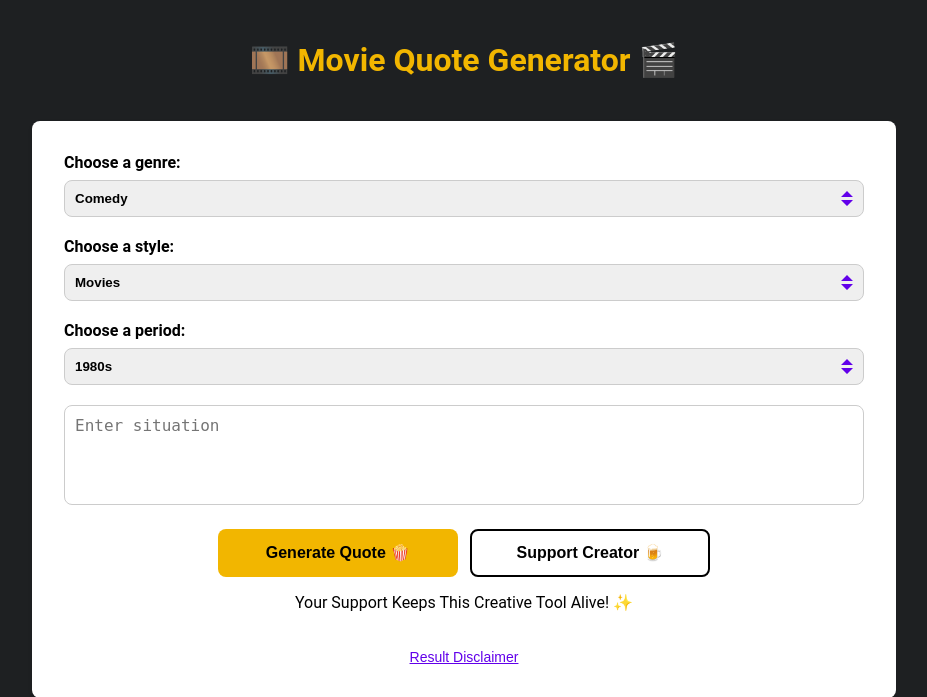
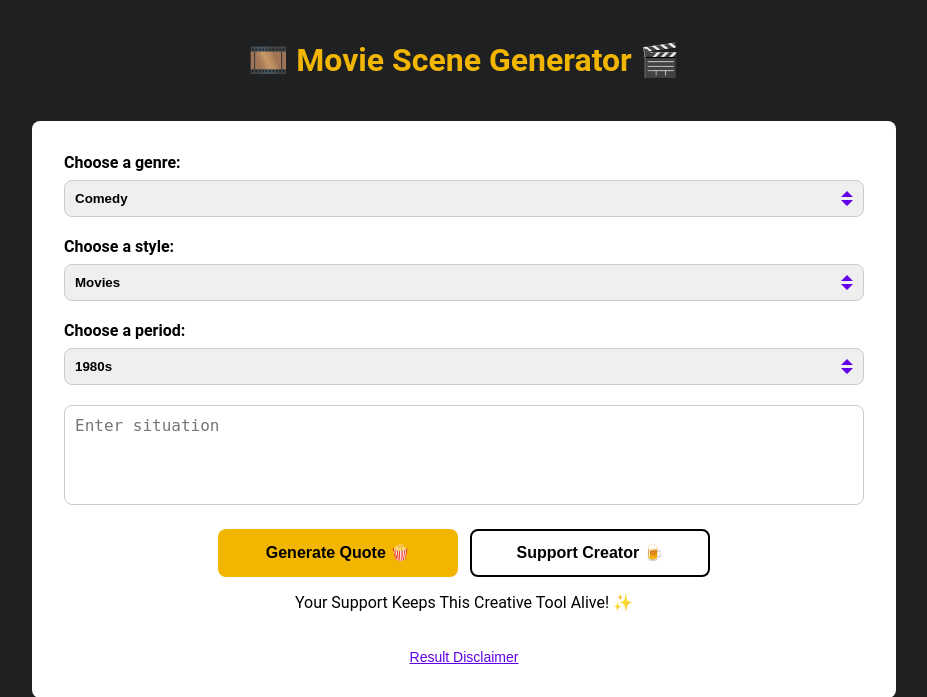
Before and after one commit to his-0203/Movie-Quote-Generator, a Flask app: page / in a window 1280 px wide. Shown: the top 697 px of the page, without its empty margins (176-1103 px from the left). Run offline with Flask 3, Linux system fonts and the light colour scheme.

Commit message:
vercel 배포 설정

```diff
--- /dev/null
+++ b/requirements.txt
@@ -0,0 +1,4 @@
+flask
+python-dotenv
+Pillow
+openai
--- a/templates/index.html
+++ b/templates/index.html
@@ -3,12 +3,12 @@
 <head>
     <meta charset="UTF-8">
     <meta name="viewport" content="width=device-width, initial-scale=1.0">
-    <title>Movie Quote Generator</title>
+    <title>Movie Scene Generator</title>
     <link rel="stylesheet" href="{{ url_for('static', filename='css/styles.css') }}">
 </head>
 <body>
     <header>
-        <h1>🎞️ Movie Quote Generator 🎬</h1>
+        <h1>🎞️ Movie Scene Generator 🎬</h1>
     </header>
     <main>
         <form method="POST" id="genre-form">
```
Also changed, not shown: vercel.json (added), 1 other file.
